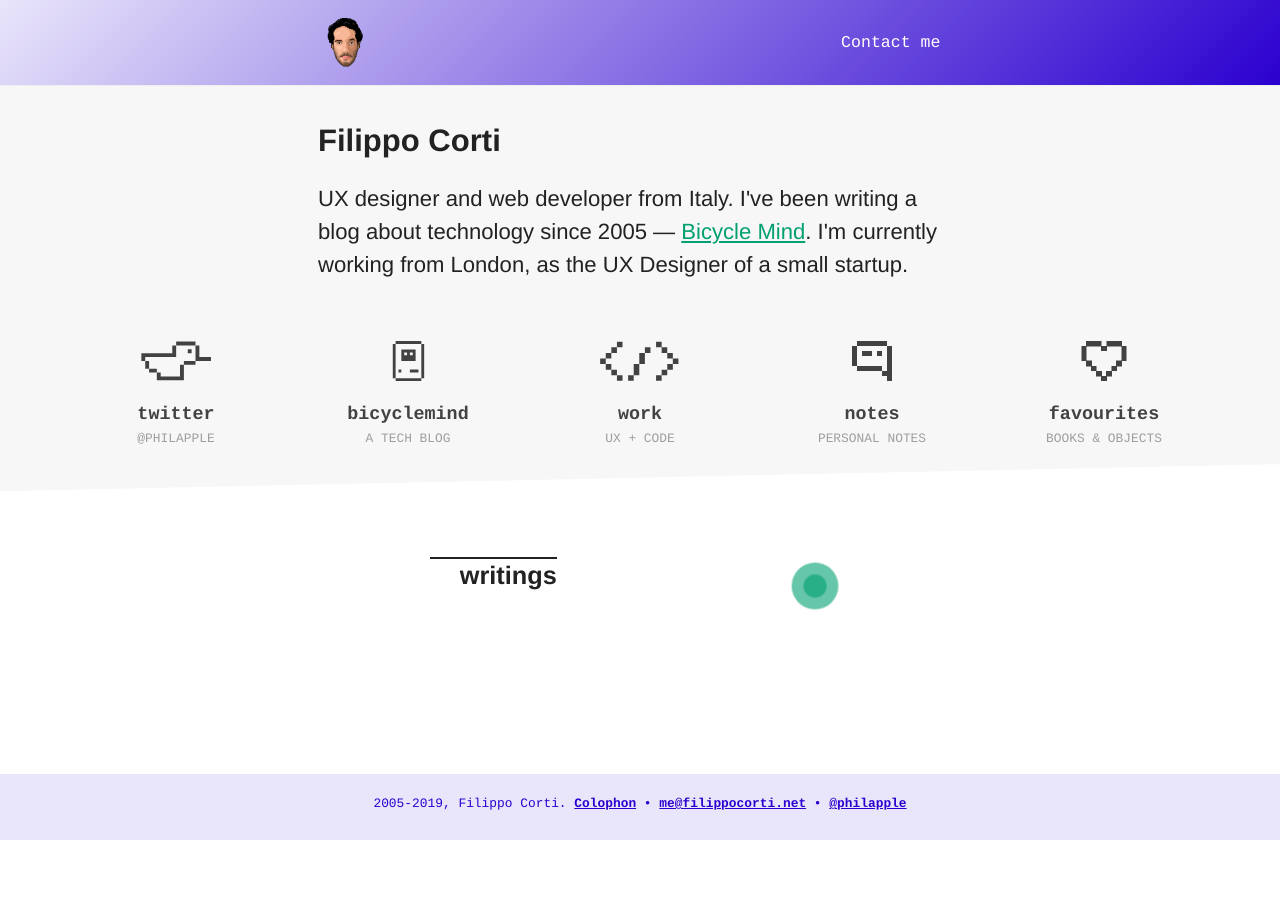
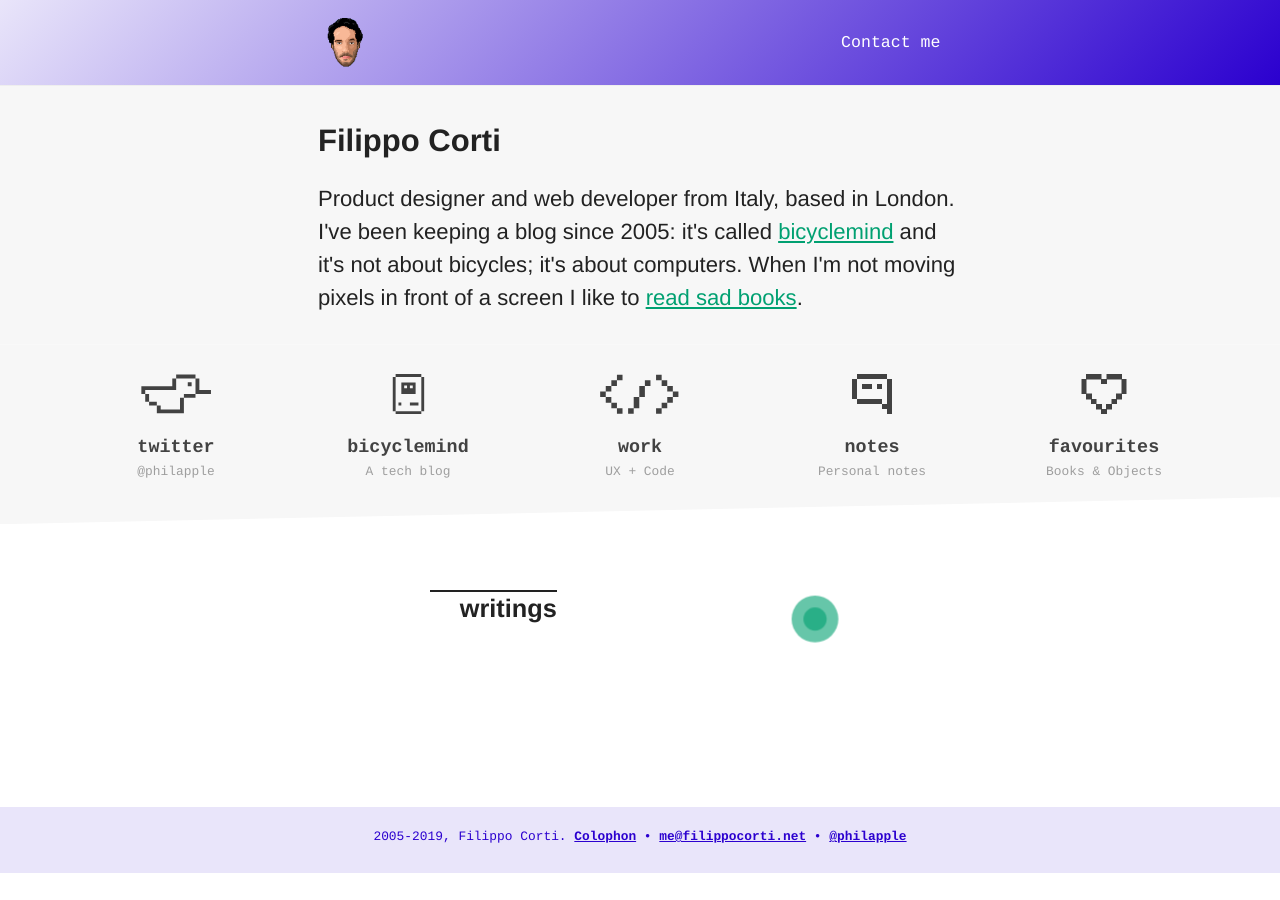
Before and after one commit to philapple/filippocorti.com, a Jekyll site: the page built from index.html, in a window 1280 px wide. Built offline with Jekyll 4.4.1, drawn with Linux system fonts in a browser that asks for light colours; nearby versions of some CDN libraries; some web fonts are replaced; library files that are not in the unit come from our copies; a style sheet for code colours, icons or effects is not loaded.

Commit message:
Update home bio

```diff
--- a/_data/links.csv
+++ b/_data/links.csv
@@ -1,6 +1,6 @@
 sectiontitle,subtitle,icon,url
 twitter,@philapple,icons/twitter.svg,http://twitter.com/philapple
-bicyclemind,"A tech blog",icons/bicyclemind.svg,http://bicyclemind.it
+bicyclemind,"A tech blog",icons/bicyclemind.svg,http://www.bicyclemind.com
 work,"UX + Code",icons/code.svg,/work
 notes,"Personal notes",icons/speech.svg,http://blog.filippo.me/
 favourites,"Books & Objects",icons/favourites.svg,/likes/books
--- a/index.html
+++ b/index.html
@@ -11,10 +11,11 @@ id: home
 
   <div class="no-margin-bottom">
     <p class="attention-grabber no-margin-bottom">
-      UX designer and web developer from Italy.
-      I've been writing a blog about technology since 2005 —
-      <a href="https://bicyclemind.it">Bicycle Mind</a>.
-      I'm currently working from London, as the UX Designer of a small startup.
+      Product designer and web developer from Italy, based in London.
+      I've been keeping a blog since 2005: it's called
+      <a href="https://bicyclemind.it">bicyclemind</a> and it's not about bicycles;
+      it's about computers. When I'm not moving pixels in front of a screen
+      I like to <a href="/likes/books/reading">read sad books</a>.
     </p>
 
     <!--
@@ -33,7 +34,7 @@ id: home
     <a href="{{link.url}}">
       {% include {{link.icon}} %}
       <strong class="featured-links__title no-margin-bottom">{{ link.sectiontitle }}</strong>
-      <small class="text-secondary text-uppercase">{{ link.subtitle }}</small>
+      <small class="text-secondary text-lowercase">{{ link.subtitle }}</small>
     </a>
 
   {% endfor %}
@@ -44,7 +45,7 @@ id: home
 <section class="section-list">
 
   <aside class="section-list__title">
-    <h3 class="no-margin text-semibold">writings</h3>
+    <h3 class="no-margin">writings</h3>
   </aside>
 
   <div class="section-list__content posts">
```
